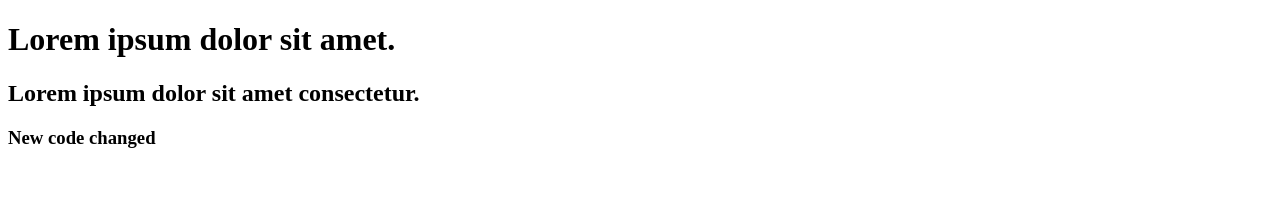
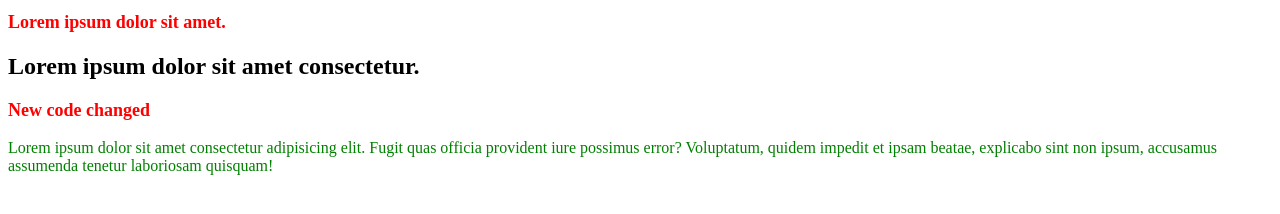
Before and after one commit to ProAshfaq/my-second-repo-reset, a plain HTML site: page index.html in a window 1280 px wide. Drawn offline with Linux system fonts and the light colour scheme.

Commit message:
styles added

```diff
--- a/index.html
+++ b/index.html
@@ -5,10 +5,12 @@
     <meta http-equiv="X-UA-Compatible" content="IE=edge">
     <meta name="viewport" content="width=device-width, initial-scale=1.0">
     <title>My second github repo</title>
+    <link rel="stylesheet" href="style.css">
 </head>
 <body>
     <h1>Lorem ipsum dolor sit amet.</h1>
     <h2>Lorem ipsum dolor sit amet consectetur.</h2>
     <h3>New code changed</h3>
+    <p>Lorem ipsum dolor sit amet consectetur adipisicing elit. Fugit quas officia provident iure possimus error? Voluptatum, quidem impedit et ipsam beatae, explicabo sint non ipsum, accusamus assumenda tenetur laboriosam quisquam!</p>
 </body>
 </html>
--- /dev/null
+++ b/style.css
@@ -0,0 +1,7 @@
+h1, h3, h3{
+    font-size: 18px;
+    color: red;
+}
+p{
+    color: green;
+}
```
